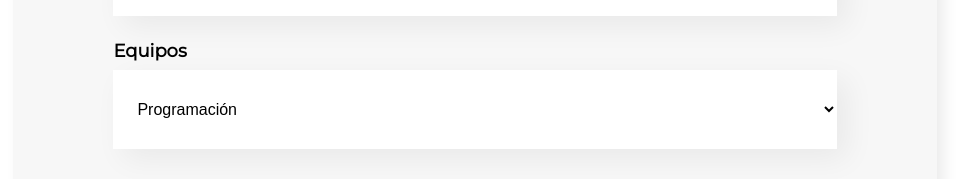
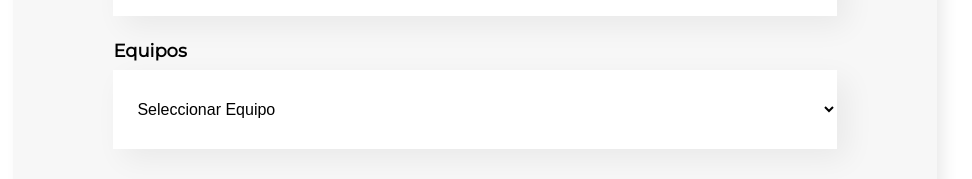
Before and after one commit to Douglas-i/Org, a React (Create React App) app: page / in a window 1280 px wide. Shown: the part 1041-1220 px from the top of the page, without its empty margins (165-1137 px from the left). Built offline with nearby package versions, Linux system fonts and the light colour scheme.

Commit message:
Estado de los campos

```diff
--- a/src/componentes/CampoTexto/index.js
+++ b/src/componentes/CampoTexto/index.js
@@ -1,9 +1,23 @@
+// import { useState } from "react"
 import "./CampoTexto.css"
 
 const CampoTexto = (props) => {
+
+    // const [valor, actualizarValor] = useState("");
+
+    const manejarCambio = (e) => {
+        // console.log("cambio", e.target.value);
+        props.actualizarValor(e.target.value);
+    }
+
     return <div className="campo-texto">
         <label>{props.titulo}</label>
-        <input placeholder={props.placeholder} required={props.required}/>
+        <input
+            placeholder={props.placeholder}
+            required={props.required}
+            value={props.valor}
+            onChange={manejarCambio}
+        />
     </div>
 }
 
--- a/src/componentes/Formulario/Formulario.js
+++ b/src/componentes/Formulario/Formulario.js
@@ -1,3 +1,4 @@
+import { useState } from 'react';
 import './Formulario.css';
 import CampoTexto from '../CampoTexto';
 import ListaOpciones from '../ListaOpciones';
@@ -5,18 +6,55 @@ import Boton from '../Boton';
 
 const Formulario = () => {
 
+    //Estados para los campos
+    const [nombre, actualizarNombre] = useState("");
+    const [puesto, actualizarPuesto] = useState("");
+    const [foto, actualizarFoto] = useState("");
+    const [equipo, actualizarEquipo] = useState("");
+
+    //Manejo de los datos obtenidos
     const manejarEnvio = (e) => {
         e.preventDefault();
-        console.log("Prueba");
+        let datosEnviar = {
+            // nombre: nombre,
+            // puesto: puesto,
+            // foto: foto
+            nombre,
+            puesto,
+            foto,
+            equipo
+        }
+        console.log(datosEnviar);
     }
 
     return <section className='formulario'>
         <form onSubmit={manejarEnvio}>
             <h2>Rellena el formulario para crear el colaborador</h2>
-            <CampoTexto titulo="Nombre" placeholder="Ingresar nombre" required/>
-            <CampoTexto titulo="Puesto" placeholder="Ingresar puesto" required/>
-            <CampoTexto titulo="Foto" placeholder="Ingresar enlace de foto" required/>
-            <ListaOpciones/>
+            <CampoTexto
+                titulo="Nombre"
+                placeholder="Ingresar nombre"
+                required
+                valor={nombre}
+                actualizarValor={actualizarNombre}
+            />
+            <CampoTexto
+                titulo="Puesto"
+                placeholder="Ingresar puesto"
+                required
+                valor={puesto}
+                actualizarValor={actualizarPuesto}
+            />
+            <CampoTexto
+                titulo="Foto"
+                placeholder="Ingresar enlace de foto"
+                required
+                valor={foto}
+                actualizarValor={actualizarFoto}
+            />
+            <ListaOpciones
+                valor={equipo}
+                actualizarEquipo={actualizarEquipo}
+            />
             <Boton texto="Crear Colaborador"/>
         </form>
     </section>
--- a/src/componentes/ListaOpciones/index.js
+++ b/src/componentes/ListaOpciones/index.js
@@ -1,6 +1,6 @@
 import "./ListaOpciones.css";
 
-const ListaOpciones = () => {
+const ListaOpciones = (props) => {
 
     // Metodo map -> arreglo.map( (equipo, index) => {
     //      return <option></option>
@@ -15,12 +15,16 @@ const ListaOpciones = () => {
         "Innovación y Gestión"
     ]
 
+    const manejarCambio = (e) => {
+        // console.log("cambio", e.target.value);
+        props.actualizarEquipo(e.target.value);
+    }
+
     return <div className="lista-opciones">
         <label>Equipos</label>
-        <select>
-            { equipos.map((equipos, index) => {
-                return <option key={index}>{equipos}</option>
-            }) }
+        <select value={props.valor} onChange={manejarCambio}>
+            <option value="" disabled defaultValue="" hidden>Seleccionar Equipo</option>
+            { equipos.map((equipos, index) => <option key={index}>{equipos}</option>) }
             {/* <option>Programaciónn</option>
             <option>Front End</option>
             <option>Data Science</option>
--- a/src/componentes/MiOrg/index.js
+++ b/src/componentes/MiOrg/index.js
@@ -1,4 +1,3 @@
-import { useState } from 'react';
 import './MiOrg.css'
 
 const MiOrg = (props) => {
```
